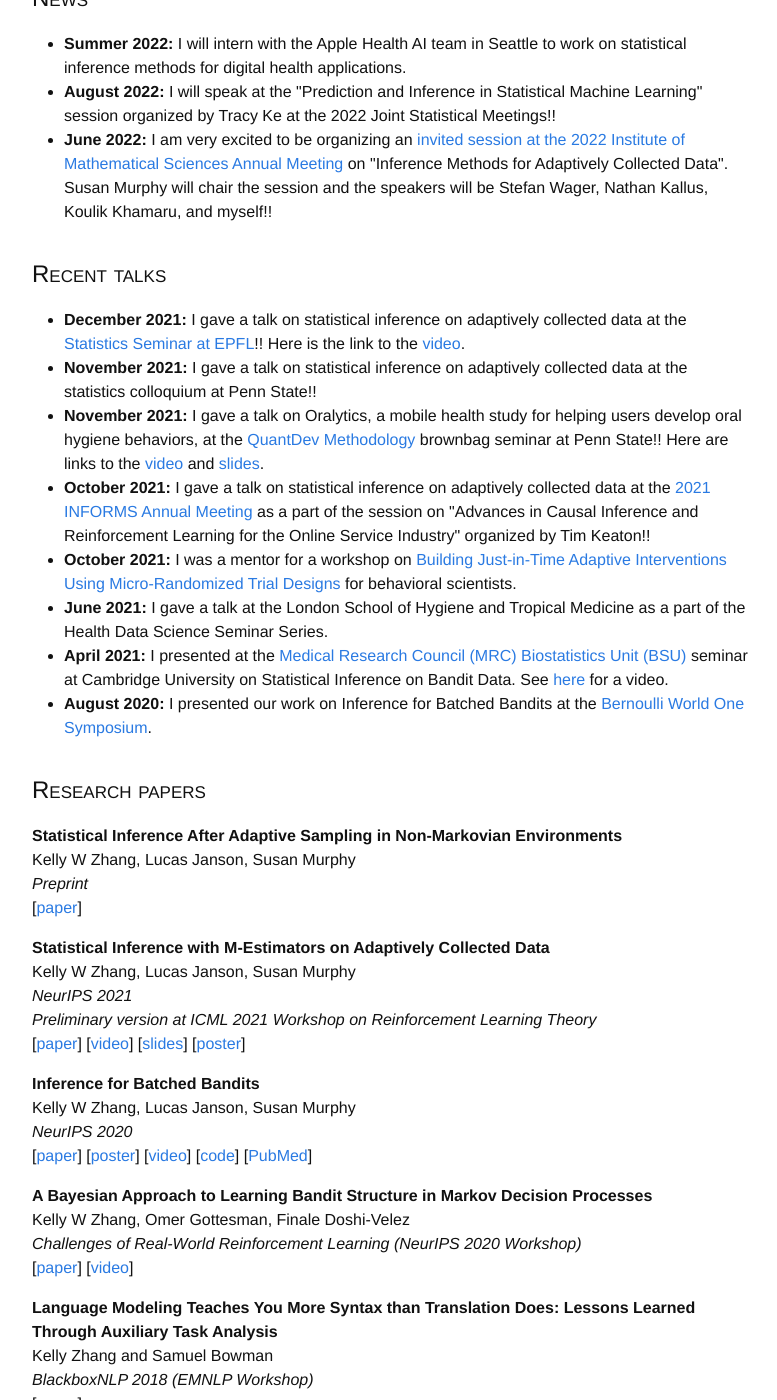
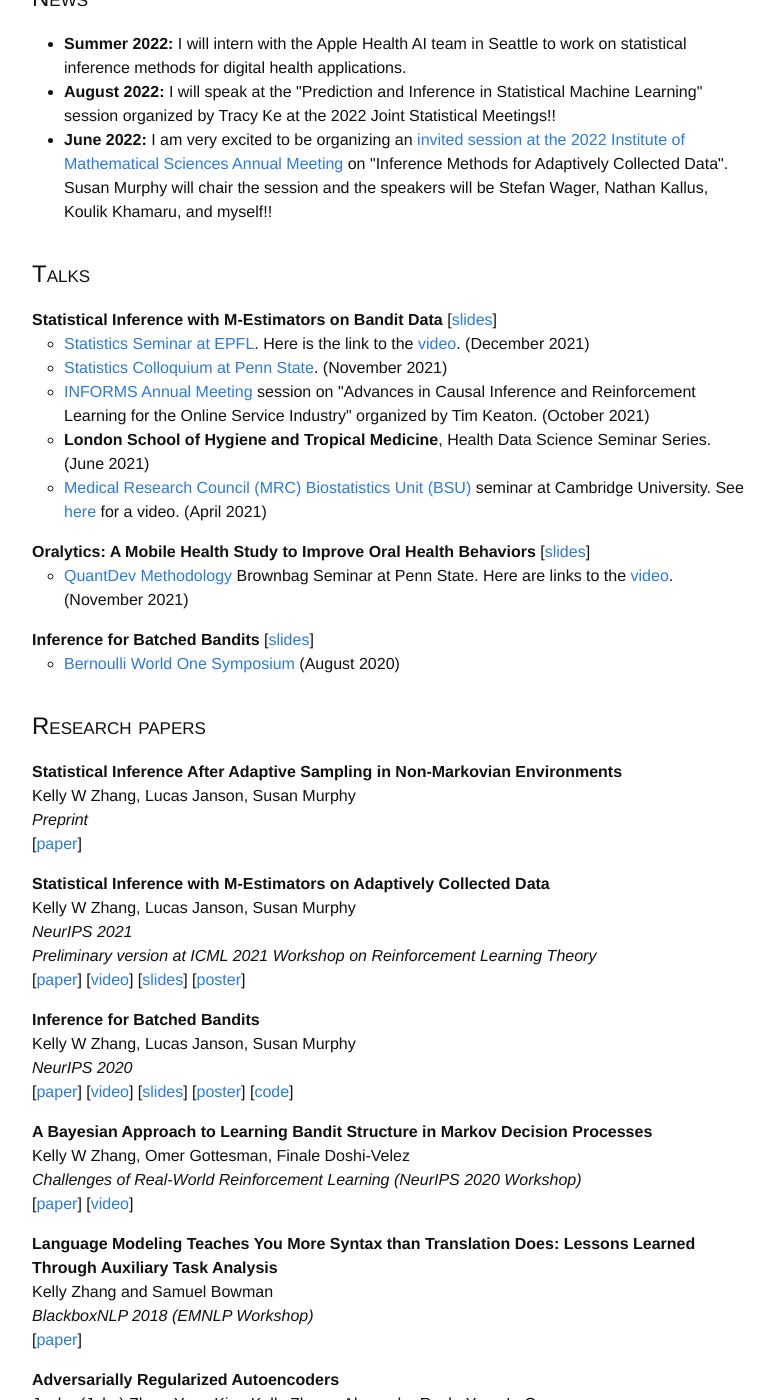
Before and after one commit to kellywzhang/kellywzhang.github.io_old, a Jekyll site: the page built from index.html, in a window 1280 px wide and 1400 px high, scrolled down 856 px. Shown: the whole window, without its empty margins (248-1025 px from the left). Built offline with Jekyll 4.4.1, drawn with Linux system fonts in a browser that asks for light colours; some of the changed text lies outside the part shown.

Commit message:
reorganizing

```diff
--- a/index.html
+++ b/index.html
@@ -50,7 +50,34 @@
 	</section>
 
     <section>
-        <h2 class="smallcap">recent talks</h2>
+        <h2 class="smallcap">talks</h2>
+        <ul style="list-style-type:disc">
+        </ul>
+
+        <b>Statistical Inference with M-Estimators on Bandit Data</b> [<a href="/assets/penn_state_2021_3.pdf" download>slides</a>]
+            <ul style="list-style-type:circle">
+                <li><a href="https://www.epfl.ch/schools/sb/research/math/statistics-seminars/" target="_blank" rel="noopener noreferrer">Statistics Seminar at EPFL</a>. Here is the link to the <a href="https://tube.switch.ch/videos/pCYwBwSYh6" target="_blank" rel="noopener noreferrer">video</a>. (December 2021)</li>
+                <li><a href="https://science.psu.edu/stat/colloquia/2021" target="_blank" rel="noopener noreferrer">Statistics Colloquium at Penn State</a>. (November 2021)</li>
+                <li><a href="http://meetings2.informs.org/wordpress/anaheim2021/" target="_blank" rel="noopener noreferrer">INFORMS Annual Meeting</a> session on "Advances in Causal Inference and Reinforcement Learning for the Online Service Industry" organized by Tim Keaton. (October 2021)</li>
+                <li><b>London School of Hygiene and Tropical Medicine</b>, Health Data Science Seminar Series. (June 2021)
+                <li><a href="https://www.mrc-bsu.cam.ac.uk" target="_blank" rel="noopener noreferrer">Medical Research Council (MRC) Biostatistics Unit (BSU)</a> seminar at Cambridge University. See <a href="https://www.youtube.com/watch?v=jflR7KOrqNA&t=1701s" target="_blank" rel="noopener noreferrer">here</a> for a video. (April 2021)</li>
+            </ul>
+
+        <b>Oralytics: A Mobile Health Study to Improve Oral Health Behaviors</b> [<a href="/assets/oralytics_nov10.pdf" download>slides</a>]
+            <ul style="list-style-type:circle">
+                <li><a href="https://quantdev.ssri.psu.edu/" target="_blank" rel="noopener noreferrer">QuantDev Methodology</a> Brownbag Seminar at Penn State. Here are links to the <a href="https://psu.zoom.us/rec/play/Tc4jIq0lgDhScpdrB4RU3Da6qvm4VfqQ-YgjRDpc68PGaQrUyIIlqDzoJS22ZnYaORKM5AXV1862WXdD.E2fMPMASXxkv-N4H?continueMode=true&_x_zm_rtaid=mIWDgVmeSJm82NrAm4HqlQ.1637089896161.35f484aefb9d9043070443d233e25d9e&_x_zm_rhtaid=818" target="_blank" rel="noopener noreferrer">video</a>. (November 2021)</li>
+            </ul>
+
+
+        <b>Inference for Batched Bandits</b> [<a href="/assets/batched_bandits_presentation.pdf" download>slides</a>]
+            <ul style="list-style-type:circle">
+                <li><a href="https://www.worldsymposium2020.org/" target="_blank" rel="noopener noreferrer">Bernoulli World One Symposium</a> (August 2020)
+            </ul>
+	</section>
+
+
+    <!--<section>
+        <h2 class="smallcap">talks</h2>
         <ul style="list-style-type:disc">
             <li><b>December 2021:</b> I gave a talk on statistical inference on adaptively collected data at the <a href="https://www.epfl.ch/schools/sb/research/math/statistics-seminars/" target="_blank" rel="noopener noreferrer">Statistics Seminar at EPFL</a>!! Here is the link to the <a href="https://tube.switch.ch/videos/pCYwBwSYh6" target="_blank" rel="noopener noreferrer">video</a>.</li>
             <li><b>November 2021:</b> I gave a talk on statistical inference on adaptively collected data at the statistics colloquium at Penn State!!</li>
@@ -61,7 +88,7 @@
             <li><b>April 2021:</b> I presented at the <a href="https://www.mrc-bsu.cam.ac.uk" target="_blank" rel="noopener noreferrer">Medical Research Council (MRC) Biostatistics Unit (BSU)</a> seminar at Cambridge University on Statistical Inference on Bandit Data. See <a href="https://www.youtube.com/watch?v=jflR7KOrqNA&t=1701s" target="_blank" rel="noopener noreferrer">here</a> for a video.</li>
             <li><b>August 2020:</b> I presented our work on Inference for Batched Bandits at the <a href="https://www.worldsymposium2020.org/" target="_blank" rel="noopener noreferrer">Bernoulli World One Symposium</a>.</li>
         </ul>
-	</section>
+    </section>-->
 
 
     <section>
@@ -81,7 +108,15 @@
         <p><b>Inference for Batched Bandits</b><br />
         Kelly W Zhang, Lucas Janson, Susan Murphy<br />
         <i>NeurIPS 2020</i><br />
-        [<a href="https://arxiv.org/abs/2002.03217" target="_blank" rel="noopener noreferrer">paper</a>] [<a href="/assets/neurips_2020_poster.pdf" download>poster</a>] [<a href="https://www.youtube.com/watch?v=iLJ1hC5k-IQ" target="_blank" rel="noopener noreferrer">video</a>] [<a href="https://github.com/kellywzhang/inference_batched_bandits" target="_blank" rel="noopener noreferrer">code</a>] [<a href="https://www.ncbi.nlm.nih.gov/pmc/articles/PMC8734616/" target="_blank" rel="noopener noreferrer">PubMed</a>]</p>
+        [<a href="https://arxiv.org/abs/2002.03217" target="_blank" rel="noopener noreferrer">paper</a>]
+        [<a href="https://www.youtube.com/watch?v=iLJ1hC5k-IQ" target="_blank" rel="noopener noreferrer">video</a>]
+        [<a href="/assets/batched_bandits_presentation.pdf" download>slides</a>]
+        [<a href="/assets/neurips_2020_poster.pdf" download>poster</a>]
+        [<a href="https://github.com/kellywzhang/inference_batched_bandits" target="_blank" rel="noopener noreferrer">code</a>]
+        </p>
+        <!--[<a href="https://www.ncbi.nlm.nih.gov/pmc/articles/PMC8734616/" target="_blank" rel="noopener noreferrer">PubMed</a>]
+        [<a href="/assets/quals_summary_doc.pdf" download>summary</a>]
+            -->
         <!--[<a href="https://arxiv.org/abs/2002.03217">paper</a>] [<a href="/assets/neurips_2020_poster.pdf" download>poster</a>] [<a href="https://drive.google.com/file/d/10EkwIWubBdke5BK2uefza4beI6m6qMon/view?usp=sharing">video</a>] [<a href="https://github.com/kellywzhang/inference_batched_bandits">code</a>]</p>-->
 
         <p><b>A Bayesian Approach to Learning Bandit Structure in Markov Decision Processes</b><br />
@@ -135,15 +170,25 @@
 
     <section>
         <h2 class="smallcap">service / teaching</h2>
-        <ul style="list-style-type:disc">
-            <li><b>Reviewing:</b> NeurIPS 2020, 2021; Conference on Causal Learning and Reasoning 2022; Challenges of Real World Reinforcement Learning NeurIPS 2020 Workshop</li>
-            <li><b>Mentoring:</b> I am a mentor for the <a href="https://harvard.chronus.com/p/p2/">Harvard Women in STEM Mentorship Program</a>.</li>
-            <li><b>December 2021:</b> I co-organized a workshop at NeurIPS 2021 on <a href="https://sites.google.com/view/causal-sequential-decisions/home?authuser=0" target="_blank" rel="noopener noreferrer">Causal Inference Challenges in Sequential Decision Making</a>.</li>
-            <li><b>Spring 2021:</b> I was a teaching assistant for Susan Murphy's class on <a href="http://people.seas.harvard.edu/~samurphy/teaching/stat234spring2021/syllabus.htm" target="_blank" rel="noopener noreferrer">Sequential Decision Making</a>.
-            <li><b>Jan 2021:</b> I assisted <a href="https://sph.umich.edu/faculty-profiles/dempsey-walter.html" target="_blank" rel="noopener noreferrer">Walter Dempsey</a> in a practical workshop on <a href="https://ai4healthschool.org/practical-sessions/" target="_blank" rel="noopener noreferrer">Online Learning and Experimentation Algorithms in Mobile Health</a> at <a href="https://ai4healthschool.org" target="_blank" rel="noopener noreferrer">The 2021 AI4Health Winter School</a>.</li>
-            <li><b>Dec 2020:</b> I co-organized the <a href="https://sites.google.com/view/ml4mobilehealth-neurips-2020/home" target="_blank" rel="noopener noreferrer">Machine Learning for Mobile Health Workshop</a> at NeurIPS 2020.</li>
-            <li><b>Fall 2017:</b> I was a grader for the NYU Data Science course <a href="https://docs.google.com/document/d/1SIPSt4aeB3Lys9ztCp47Y4v68R6Awt8NBTlCObp2njg/edit#heading=h.ga92jtl8vlih" target="_blank" rel="noopener noreferrer">Natural Language Processing with Representation Learning</a> (DS-GA 1011), which was jointly taught by Sam Bowman and Kyunghyun Cho.</li>
-        </ul>
+
+        <b>Workshop Organizing</b>
+            <ul style="list-style-type:circle">
+                <li><b>NeurIPS 2021:</b> Co-Organizer of workshop on <a href="https://sites.google.com/view/causal-sequential-decisions/home?authuser=0" target="_blank" rel="noopener noreferrer">Causal Inference Challenges in Sequential Decision Making</a></li>
+                <li><b>NeurIPS 2020:</b> Co-Organizer of workshop on <a href="https://sites.google.com/view/ml4mobilehealth-neurips-2020/home" target="_blank" rel="noopener noreferrer">Machine Learning for Mobile Health Workshop</a></li>
+                <li><b>Fall 2021:</b> Mentor for a workshop on <a href="https://d3lab.isr.umich.edu/workshop/2020-21-summer-institute-building-just-in-time-adaptive-interventions/" target="_blank" rel="noopener noreferrer">Building Just-in-Time Adaptive Interventions Using Micro-Randomized Trial Designs</a> for behavioral scientists.</li>
+                <li><b>Winter 2021:</b> Assisted <a href="https://sph.umich.edu/faculty-profiles/dempsey-walter.html" target="_blank" rel="noopener noreferrer">Walter Dempsey</a> in a practical workshop on <a href="https://ai4healthschool.org/practical-sessions/" target="_blank" rel="noopener noreferrer">Online Learning and Experimentation Algorithms in Mobile Health</a> at <a href="https://ai4healthschool.org" target="_blank" rel="noopener noreferrer">The 2021 AI4Health Winter School</a>.</li>
+            </ul>
+
+        <p><b>Reviewing:</b> NeurIPS 2020, 2021; Conference on Causal Learning and Reasoning 2022; Challenges of Real World Reinforcement Learning NeurIPS 2020 Workshop.</p>
+
+        <b>Teaching</b>
+            <ul style="list-style-type:circle">
+                <li>Teaching assistant for Susan Murphy's class on <a href="http://people.seas.harvard.edu/~samurphy/teaching/stat234spring2021/syllabus.htm" target="_blank" rel="noopener noreferrer">Sequential Decision Making</a>. (Spring 2021)
+                <li>Grader for the NYU Data Science course <a href="https://docs.google.com/document/d/1SIPSt4aeB3Lys9ztCp47Y4v68R6Awt8NBTlCObp2njg/edit#heading=h.ga92jtl8vlih" target="_blank" rel="noopener noreferrer">Natural Language Processing with Representation Learning</a> (DS-GA 1011), taught by Sam Bowman and Kyunghyun Cho. (Fall 2017)</li>
+            </ul>
+
+        <p><b>Mentoring:</b> <a href="https://harvard.chronus.com/p/p2/">Harvard Women in STEM Mentorship Program</a>.</p>
+
 	</section>
 
 
```
Also changed, not shown: 6 other files.
